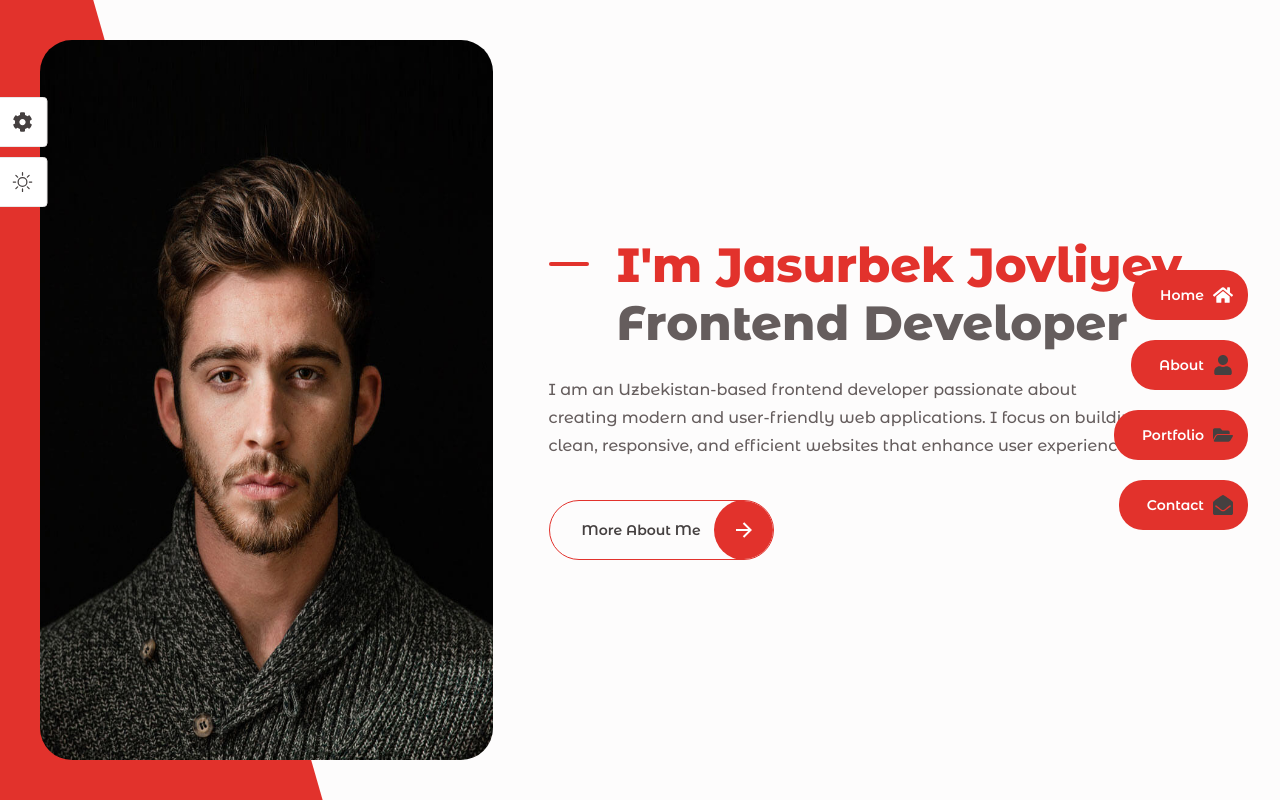
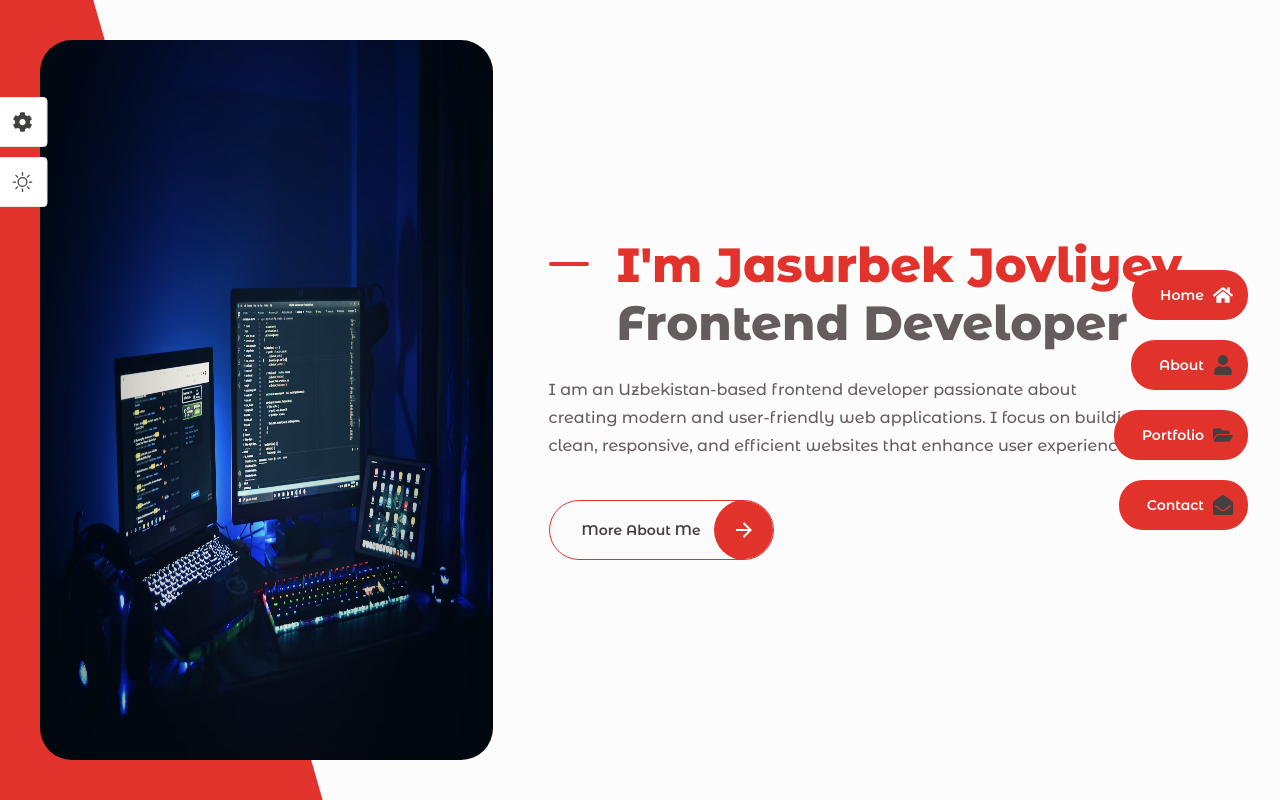
Before and after one commit to JasurbekJovliyev123/Portfolio, a React (Vite) app: page / in a window 1280 px wide. Built offline with nearby package versions, Linux system fonts and the light colour scheme.

Commit message:
update image

```diff
--- a/src/pages/contact/Contact.jsx
+++ b/src/pages/contact/Contact.jsx
@@ -4,6 +4,7 @@ import './contact.css'
 import emailjs from '@emailjs/browser';
 
 const Contact = () => {
+
   const [formData, setFormData] = useState({
     name: "",
     email: '',
--- a/src/pages/home/Home.jsx
+++ b/src/pages/home/Home.jsx
@@ -5,7 +5,7 @@ import './home.css'
 const Home = () => {
   return (
     <section className="home-container grid">
-       <img src="./home.jpg" alt="" className='home-bg'/>
+       <img src="./bg.avif" alt="" className='home-bg'/>
        <div className="home-content">
          <h1 className="home-title">
           <span>I'm Jasurbek Jovliyev</span> <br /> Frontend Developer
```
Also changed, not shown: public/bg.avif (added).
